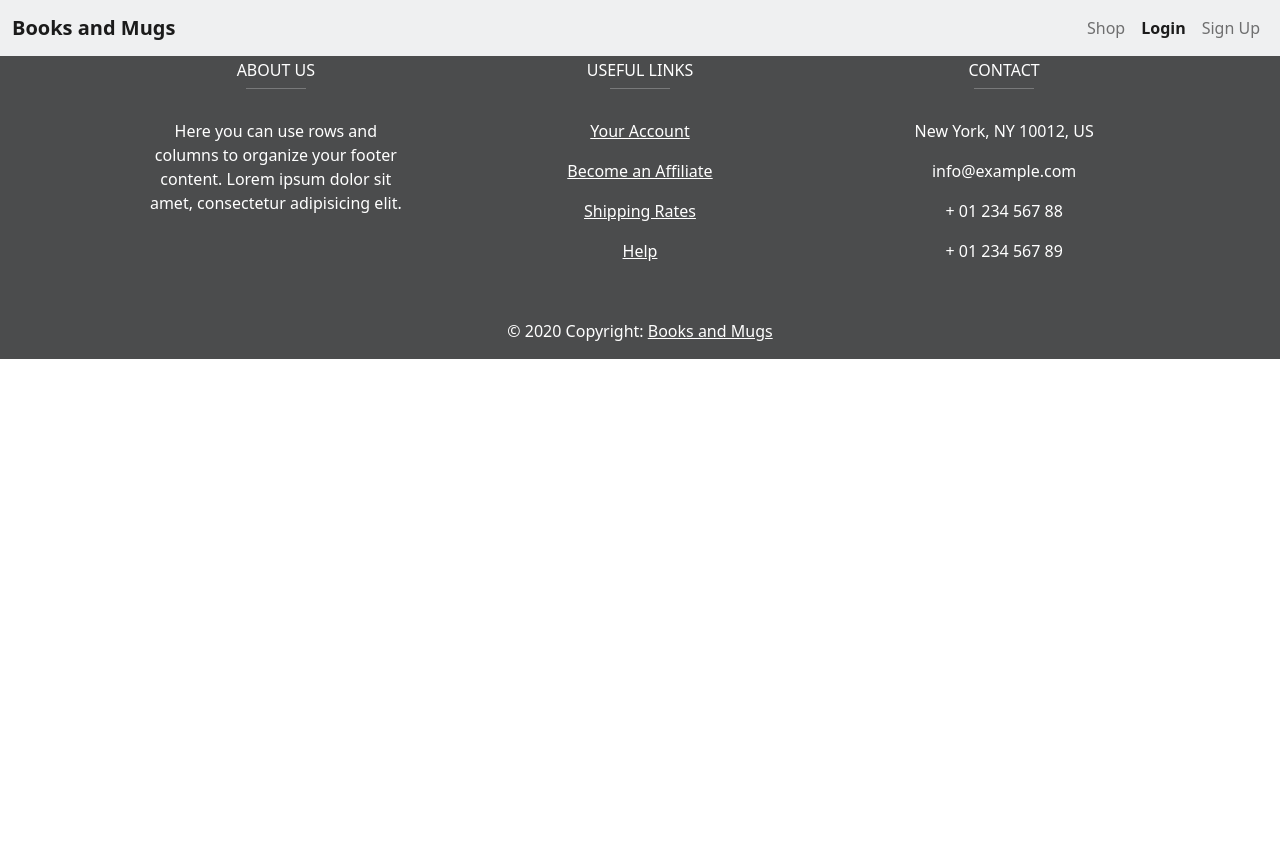
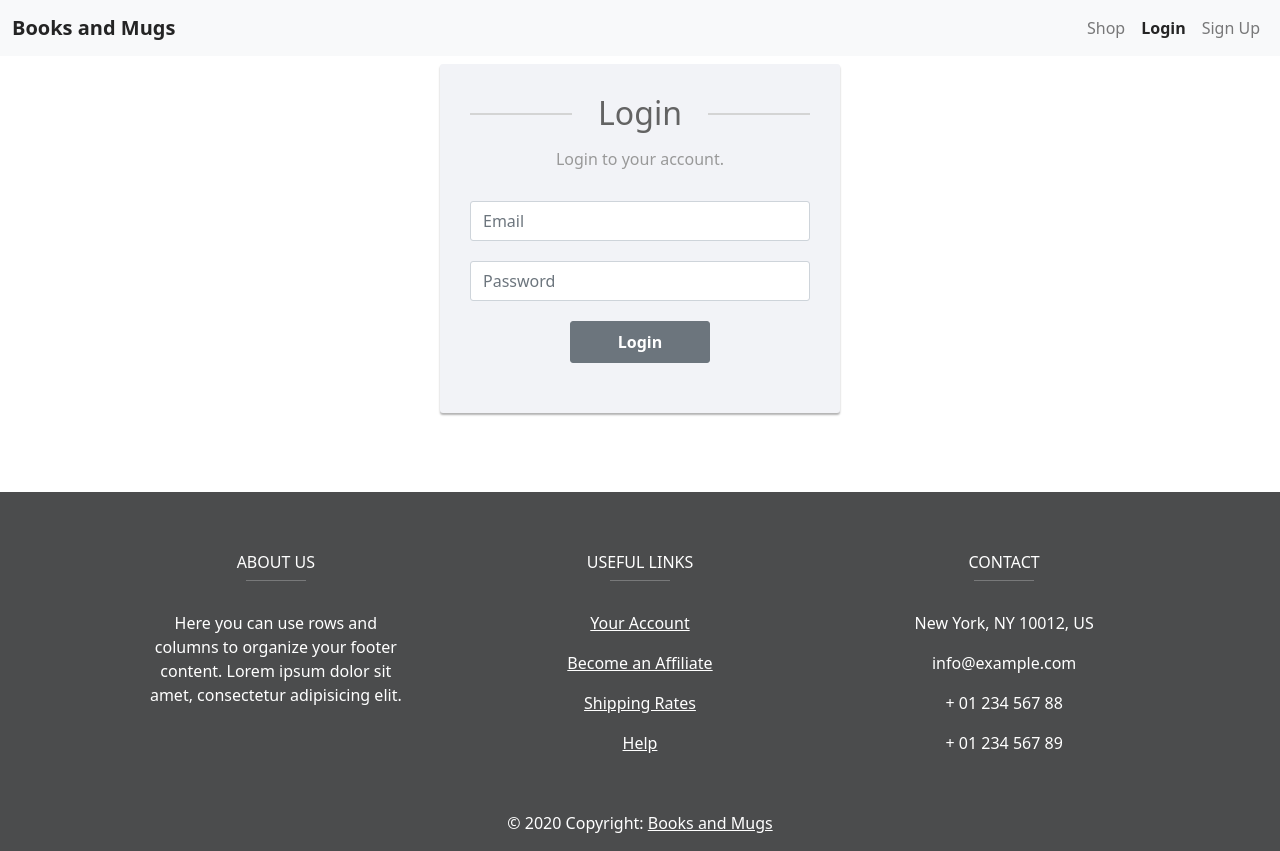
Before and after one commit to strato67/Bookstore, a Flask app: page /login in a window 1280 px wide. Before the commit the page ends 359 px from the top, so only its background shows below. Run offline with Flask 2, Linux system fonts and the light colour scheme.

Commit message:
update login

```diff
--- a/website/static/css/signupStyle.css
+++ b/website/static/css/signupStyle.css
@@ -1,20 +1,91 @@
-.fcontainer{
+.form-group{
+    text-align: center;
+}
 
-    transform: translateY(20%);
-    min-height: 61vh;
-    position: relative;
-
-    text-align: center;
-
+body{
+    max-height: max-content;
 }
 
 
-
-
-.form-group{
-
-
-    clear: center;
-    margin-bottom: 1%;
+.form-control{
+    height: 40px;
+    box-shadow: none;
+    color: #969fa4;
+}
+.form-control:focus{
+    border-color: #020202;
+}
+.form-control, .btn{
+    border-radius: 3px;
+}
+.signup-form{
+    width: 400px;
+    margin: 0 auto;
+    padding: 5% 0;
+}
+.signup-form h2{
+    color: #636363;
+    margin: 0 0 15px;
+    position: relative;
     text-align: center;
 }
+.signup-form h2:before, .signup-form h2:after{
+    content: "";
+    height: 2px;
+    width: 30%;
+    background: #d4d4d4;
+    position: absolute;
+    top: 50%;
+    z-index: 2;
+}
+.signup-form h2:before{
+    left: 0;
+}
+.signup-form h2:after{
+    right: 0;
+}
+.signup-form .hint-text{
+    color: #999;
+    margin-bottom: 30px;
+    text-align: center;
+}
+.signup-form form{
+    color: #999;
+    border-radius: 3px;
+    margin-bottom: 15px;
+    background: #f2f3f7;
+    box-shadow: 0px 2px 2px rgba(0, 0, 0, 0.3);
+    padding: 30px;
+}
+.signup-form .form-group{
+    margin-bottom: 20px;
+}
+.signup-form input[type="checkbox"]{
+    margin-top: 3px;
+}
+.signup-form .btn{
+    font-size: 16px;
+    font-weight: bold;
+    min-width: 140px;
+    outline: none !important;
+}
+.signup-form .row div:first-child{
+    padding-right: 10px;
+}
+.signup-form .row div:last-child{
+    padding-left: 10px;
+}
+.signup-form a{
+    color: #fff;
+    text-decoration: underline;
+}
+.signup-form a:hover{
+    text-decoration: none;
+}
+.signup-form form a{
+    color: #5cb85c;
+    text-decoration: none;
+}
+.signup-form form a:hover{
+    text-decoration: underline;
+}
--- a/website/templates/login.html
+++ b/website/templates/login.html
@@ -2,23 +2,30 @@
 {% set active_page = "menu2" %}
 {% block title%}Login{% endblock %}
 
+{% block content %}
+<link rel="stylesheet" href="{{ url_for('static', filename='css/signupStyle.css') }}">
+<body>
+    <div class="signup-form">
+        <form action="" method="post">
+            <h2>Login</h2>
+            <p class="hint-text">Login to your account.</p>
 
+            <div class="form-group">
+                <input type="email" class="form-control" name="email" placeholder="Email" required="required">
+            </div>
+            <div class="form-group">
+                <input type="password" class="form-control" name="password" placeholder="Password" required="required">
+            </div>
 
-{% block content %}
-<body>
+            <div class="form-group">
+                <button type="submit" class="btn btn-secondary btn-lg btn-block">Login</button>
+            </div>
+        </form>
 
-
-
-
-
+    </div>
 
 </body>
 
 
-
-
-
-
-
 {% include 'footer.html' %}
 {% endblock %}
```
Also changed, not shown: website/templates/signup.html (+27 -25 lines).
